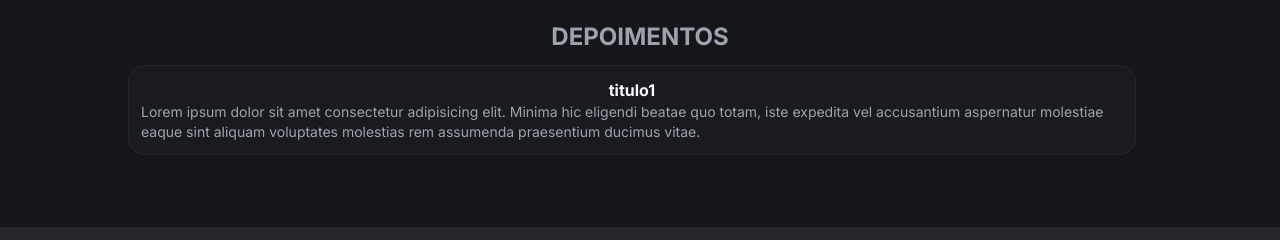
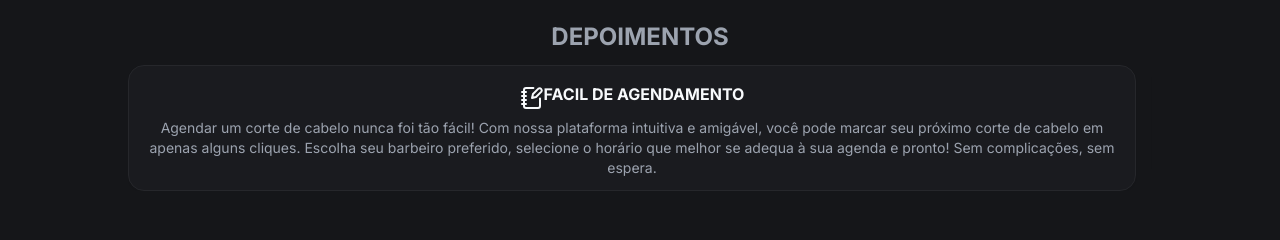
Before and after one commit to Israelkilday/BARBERBLEND, a Next.js app: page / in a window 1280 px wide. Shown: the part 1369-1609 px from the top of the page. Built offline with nearby package versions, Linux system fonts and the light colour scheme; no server answers; the database is empty.

Commit message:
feat: start card servicessection

```diff
--- a/app/(home)/_components/servicesSection.tsx
+++ b/app/(home)/_components/servicesSection.tsx
@@ -1,5 +1,6 @@
 import { Card, CardContent } from "@/app/_components/ui/card";
 import { Carousel, CarouselContent, CarouselItem } from "@/app/_components/ui/carousel";
+import { NotebookPen, Sparkles } from "lucide-react";
 
 // interface ServicesArray {
 //   id: number;
@@ -11,16 +12,16 @@ import { Carousel, CarouselContent, CarouselItem } from "@/app/_components/ui/ca
 const services = [
   {
     id: 0,
-    icon: "icone1",
-    title: "titulo1",
-    description: "Lorem ipsum dolor sit amet consectetur adipisicing elit. Minima hic eligendi beatae quo totam, iste expedita vel accusantium aspernatur molestiae eaque sint aliquam voluptates molestias rem assumenda praesentium ducimus vitae."
+    icon: <NotebookPen className="mt-2" />,
+    title: "FACIL DE AGENDAMENTO",
+    description: "Agendar um corte de cabelo nunca foi tão fácil! Com nossa plataforma intuitiva e amigável, você pode marcar seu próximo corte de cabelo em apenas alguns cliques. Escolha seu barbeiro preferido, selecione o horário que melhor se adequa à sua agenda e pronto! Sem complicações, sem espera."
   },
 
   {
     id: 1,
-    icon: "icone2",
-    title: "titulo2",
-    description: "Lorem ipsum dolor sit amet consectetur adipisicing elit. Minima hic eligendi beatae quo totam, iste expedita vel accusantium aspernatur molestiae eaque sint aliquam voluptates molestias rem assumenda praesentium ducimus vitae."
+    icon: <Sparkles className="mt-2 size-8" />,
+    title: "AVALIAÇÕES",
+    description: "Confie na opinião de milhares de clientes satisfeitos que já experimentaram os serviços de barbearia através da nossa plataforma. Com avaliações transparentes e recomendações genuínas, você pode escolher seu próximo estabelecimento ou profissional com total confiança e tranquilidade."
   },
 
   {
@@ -52,14 +53,15 @@ const ServicesSection = () => {
           <CarouselItem key={card.id}>
             <Card className="min-w-full max-w-full rounded-2xl">
               <CardContent className="px-1 py-0 pt-1">
+                <div className="flex flex-col items-center justify-center  px-2 pb-3 ">
 
+                  <h2 className="flex items-center font-bold mt-2 mb-2 overflow-hidden text-ellipsis text-nowrap">
+                    {card.icon}
+                    {card.title}
 
-                <div className="px-2 pb-3">
-                  <h2 className="font-bold mt-2 overflow-hidden text-ellipsis text-nowrap text-center">
-                    {card.title}
                   </h2>
 
-                  <p className="text-sm text-gray-400">
+                  <p className="text-sm text-center text-gray-400">
                     {card.description}
                   </p>
                 </div>
```
